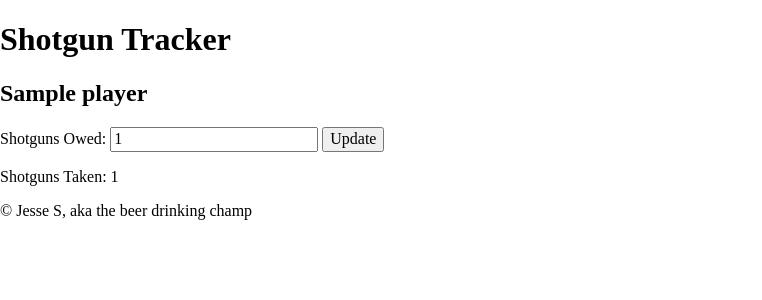
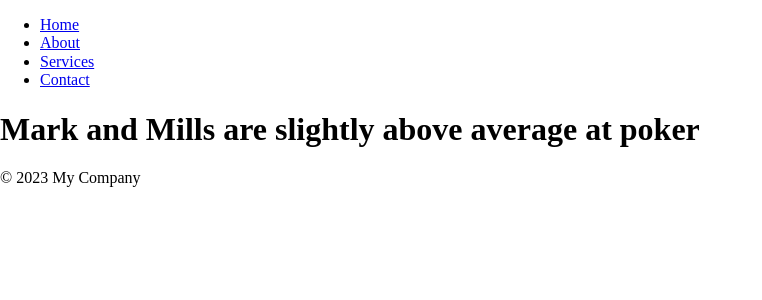
Before and after one commit to jesseschl/shotgun, a Django app: page /bets/ in a window 1280 px wide. Shown: the top 300 px of the page, without its empty margins (0-762 px from the left). Run offline with Django 5.2, Linux system fonts and the light colour scheme; tables that the repository leaves empty hold one stand-in row (values such as "Sample post").

Commit message:
mark is weak

```diff
--- a/app/bets/templates/base.html
+++ b/app/bets/templates/base.html
@@ -3,7 +3,7 @@
 <head>
     <meta charset="UTF-8">
     <meta name="viewport" content="width=device-width, initial-scale=1.0">
-    <title>My Modern Website</title>
+    <title>My Basic Webpage</title>
     <link rel="stylesheet" href="https://cdnjs.cloudflare.com/ajax/libs/normalize/8.0.1/normalize.min.css">
     <link rel="stylesheet" href="styles.css">
 </head>
@@ -11,34 +11,20 @@
     <header>
         <nav>
             <ul>
-                <!-- <li><a href="#home">Home</a></li>
+                <li><a href="#home">Home</a></li>
                 <li><a href="#about">About</a></li>
                 <li><a href="#services">Services</a></li>
-                <li><a href="#contact">Contact</a></li> -->
+                <li><a href="#contact">Contact</a></li>
             </ul>
         </nav>
     </header>
     <main>
         <section id="home">
-            <h1>Shotgun Tracker</h1>
-            <div class="grid">
-            {% for player in players %}
-                <div class="player">
-                    <h2>{{ player.name }}</h2>
-                    <form method="post" action="{% url 'update_shotguns' player.id %}">
-                        {% csrf_token %}
-                        <label for="shotguns_owed_{{ player.id }}">Shotguns Owed:</label>
-                        <input type="number" id="shotguns_owed_{{ player.id }}" name="shotguns_owed" value="{{ player.shotguns_owed }}">
-                        <button type="submit">Update</button>
-                    </form>
-                    <p>Shotguns Taken: {{ player.shotguns_taken }}</p>
-                </div>
-            {% endfor %}
-            </div>
+            <h1>Mark and Mills are slightly above average at poker</h1>
         </section>
     </main>
     <footer>
-        <p>&copy; Jesse S, aka the beer drinking champ</p>
+        <p>&copy; 2023 My Company</p>
     </footer>
     <script src="scripts.js"></script>
 </body>
--- a/app/shotgun/settings.py
+++ b/app/shotgun/settings.py
@@ -107,7 +107,7 @@ AUTH_PASSWORD_VALIDATORS = [
 
 LANGUAGE_CODE = 'en-us'
 
-TIME_ZONE = 'UTC'
+TIME_ZONE = 'US/Arizona'
 
 USE_I18N = True
 
```
Also changed, not shown: 1 other file.
